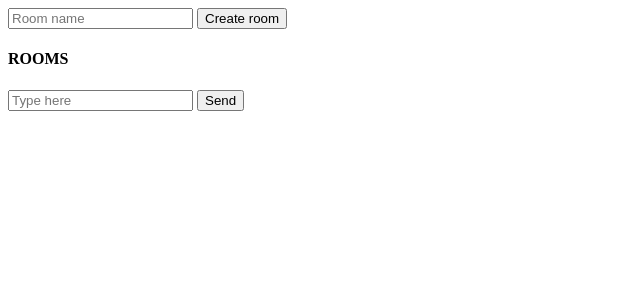
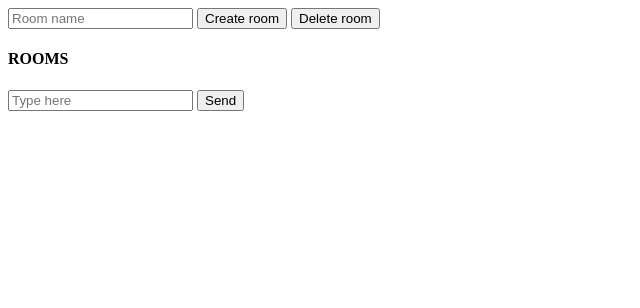
Before and after one commit to SkyDoge69/TP_Chat_Room, a Flask app: template templates/chat.html in a window 1280 px wide. Shown: the top 308 px of the page, without its empty margins (0-640 px from the left). Run offline with Flask 2, Linux system fonts and the light colour scheme; the template is opened without the code that fills it, so the values that code supplies are empty; some libraries are stand-ins or nearby versions.

Commit message:
Basic remove room functionality

```diff
--- a/app.py
+++ b/app.py
@@ -91,8 +91,14 @@ def leave(data):
 
 @socketio.on('create_room')
 def create_room(data):
-    send({'msg': data['username'] + " has created " +  "'" + data['name'] + "' room. Refresh the page."})
+    send({'msg': data['username'] + " has created " +  "'" + data['name'] + "' room. Refresh page."})
     ROOMS.append(data['name'])
+
+@socketio.on('close_room')
+def close_room(data):
+    ROOMS.remove(data['name'])
+    send({'msg': data['username'] + " has deleted " +  "'" + data['name'] + "' room. Refresh page"})
+    # close_room(data['name'], namespace=None)
 
 if __name__ == "__main__":
     socketio.run(app, debug=True)
--- a/static/scripts/socketio.js
+++ b/static/scripts/socketio.js
@@ -34,11 +34,17 @@ document.addEventListener('DOMContentLoaded', () => {
         document.querySelector('#room_name').value = '';
     }
 
+    document.querySelector('#delete_room').onclick = () => {
+        socket.emit('close_room', {'name': document.querySelector('#room_name').value,
+        'username': username});
+        document.querySelector('#room_name').value = '';
+    }
+
     document.querySelectorAll('.select-room').forEach(p => {
         p.onclick = () => {
             let newRoom = p.innerHTML;
             if (newRoom == room) {
-                msg = `You are already in ${room} room.`
+                msg = You are already in ${room} room.
             } else {
                 leaveRoom(room);
                 joinRoom(newRoom);
--- a/templates/chat.html
+++ b/templates/chat.html
@@ -12,6 +12,7 @@
         <div id="room-edit">
             <input type="text" id="room_name" placeholder="Room name">
             <button id="create_room" type="button">Create room</button>
+            <button id="delete_room" type="button">Delete room</button>
         </div>
 
         </nav>
```
